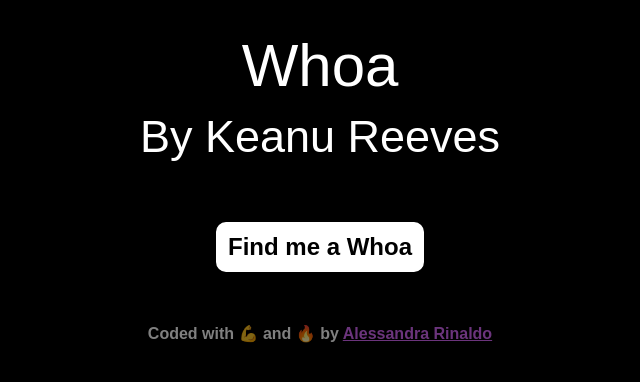
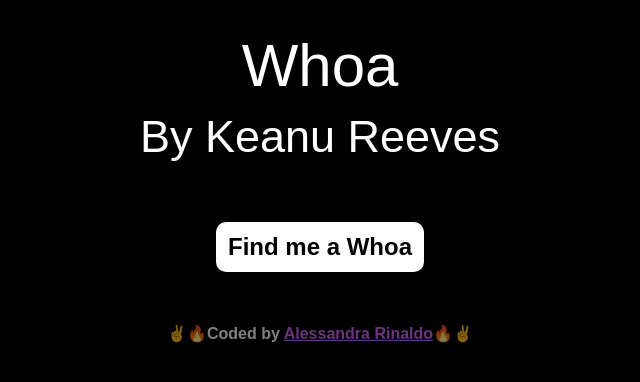
Before and after one commit to Alessandra198/whoa, a React (Create React App) app: page / in a window 1280 px wide. Shown: the top 382 px of the page, without its empty margins (320-960 px from the left). Built offline with nearby package versions, Linux system fonts and the light colour scheme; a web font is replaced by a local one.

Commit message:
Changed the footer

```diff
--- a/src/App.js
+++ b/src/App.js
@@ -9,13 +9,14 @@
         <h2>By Keanu Reeves</h2>
         <Find />
         <footer className="text-center">
-          Coded with 💪 and 🔥 by{" "}
+          ✌️🔥Coded by{" "}
           <a
             href="https://www.alessandrarinaldo.com"
             alt="Alessandra's website"
           >
             Alessandra Rinaldo
           </a>
+          🔥✌️
         </footer>
       </div>
     </div>
```
